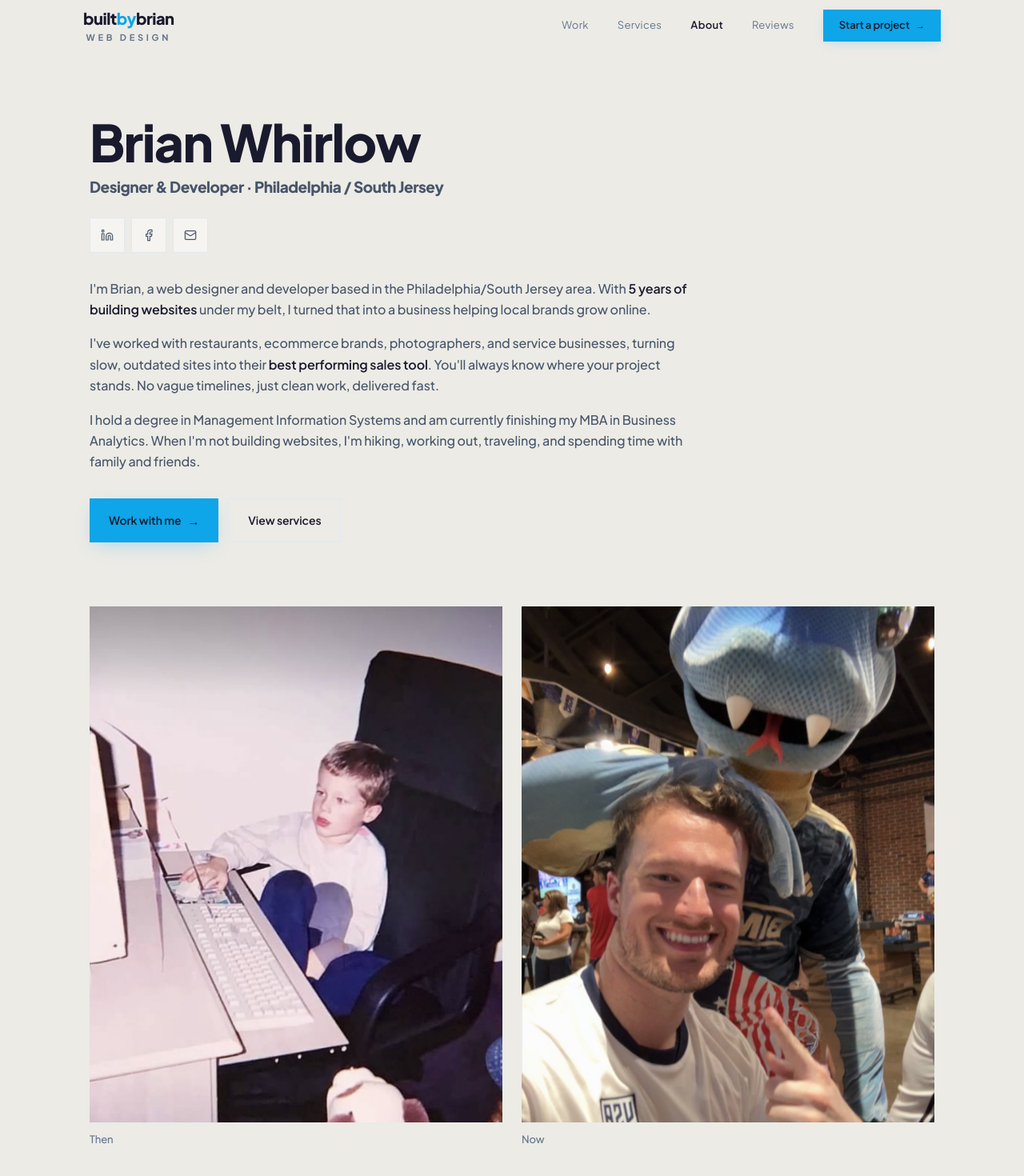
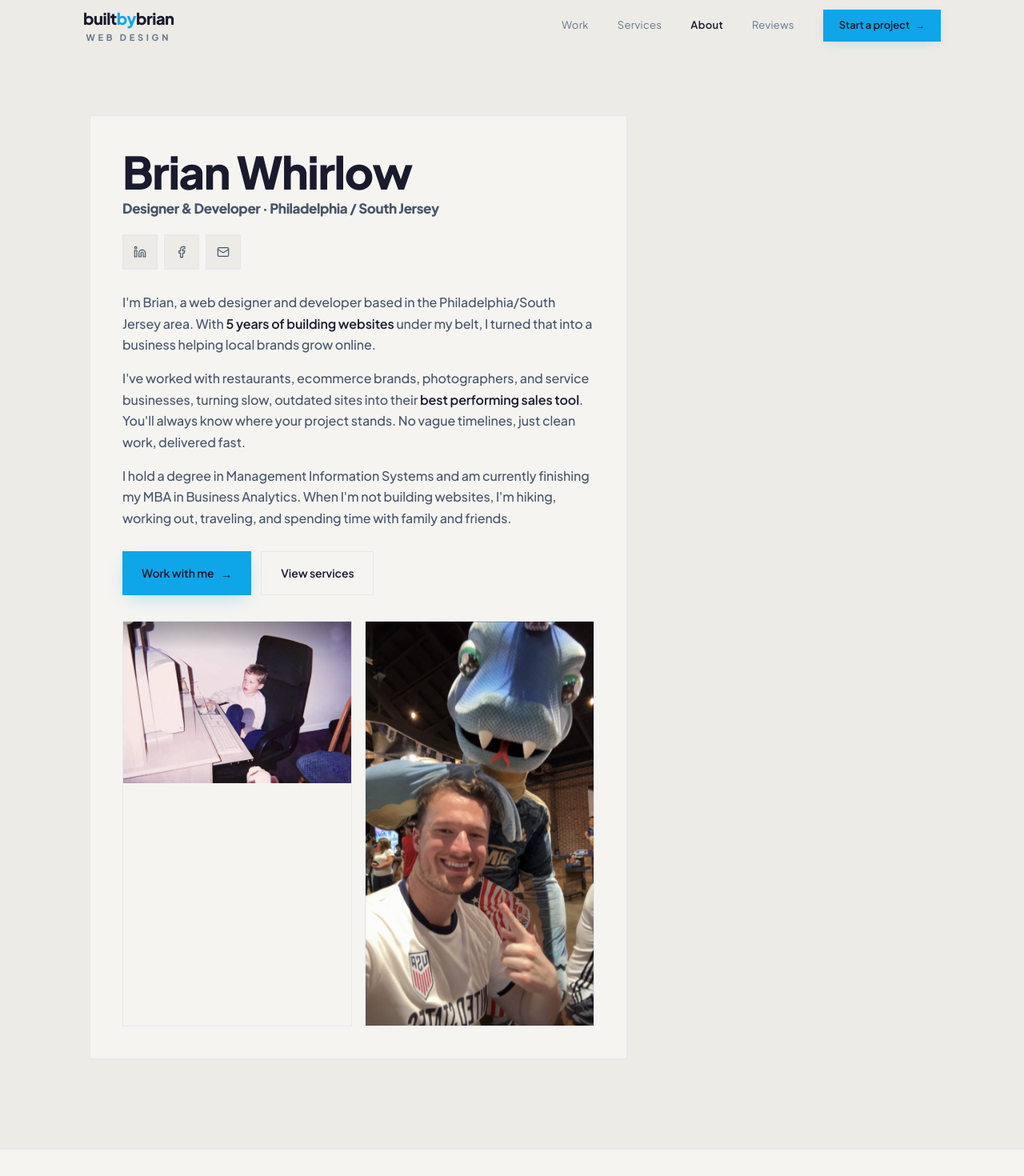
Before and after one commit to briwhirlow-pixel/personal-site, a Next.js app: page /about in a window 1280 px wide. Shown: the top 1470 px of the page at 80% size. Built offline with nearby package versions, Linux system fonts and the light colour scheme.

Commit message:
About page: everything in one card, full photos, no labels
Co-Authored-By: Claude Opus 4.6 <noreply@anthropic.com>

```diff
--- a/src/components/About.tsx
+++ b/src/components/About.tsx
@@ -8,26 +8,26 @@ export default function About() {
     <section id="about" className="relative bg-paper text-ink pt-20 pb-28">
       <div className="relative max-w-6xl mx-auto px-5 sm:px-8 md:px-12">
 
-        {/* Top half — name, title, socials, bio */}
-        <div className="max-w-3xl mb-16 sm:mb-20">
-          <Reveal>
+        <Reveal>
+          <div className="max-w-2xl bg-paper-soft border border-rule p-6 sm:p-8 md:p-10">
+
             <h1
               className="font-display font-extrabold leading-[1.05] tracking-[-0.025em] text-ink"
-              style={{ fontSize: 'clamp(36px, 7vw, 64px)' }}
+              style={{ fontSize: 'clamp(32px, 6vw, 56px)' }}
             >
               Brian Whirlow
             </h1>
-            <p className="font-display font-extrabold tracking-[-0.025em] text-ink-soft text-[17px] sm:text-[19px] mt-2">
+            <p className="font-display font-extrabold tracking-[-0.025em] text-ink-soft text-[15px] sm:text-[17px] mt-1">
               Designer & Developer · Philadelphia / South Jersey
             </p>
 
-            <div className="flex items-center gap-2 mt-6">
+            <div className="flex items-center gap-2 mt-5">
               <a
                 href={siteConfig.social.linkedin}
                 target="_blank"
                 rel="noopener noreferrer"
                 aria-label="LinkedIn"
-                className="w-11 h-11 border border-rule bg-paper-soft flex items-center justify-center text-ink-soft hover:bg-forest hover:text-white hover:border-forest transition-colors"
+                className="w-11 h-11 border border-rule bg-paper flex items-center justify-center text-ink-soft hover:bg-forest hover:text-white hover:border-forest transition-colors"
                 style={{ minWidth: 44, minHeight: 44 }}
               >
                 <Linkedin size={16} strokeWidth={1.75} />
@@ -37,7 +37,7 @@ export default function About() {
                 target="_blank"
                 rel="noopener noreferrer"
                 aria-label="Facebook"
-                className="w-11 h-11 border border-rule bg-paper-soft flex items-center justify-center text-ink-soft hover:bg-forest hover:text-white hover:border-forest transition-colors"
+                className="w-11 h-11 border border-rule bg-paper flex items-center justify-center text-ink-soft hover:bg-forest hover:text-white hover:border-forest transition-colors"
                 style={{ minWidth: 44, minHeight: 44 }}
               >
                 <Facebook size={16} strokeWidth={1.75} />
@@ -45,16 +45,14 @@ export default function About() {
               <a
                 href={`mailto:${siteConfig.email}`}
                 aria-label="Email"
-                className="w-11 h-11 border border-rule bg-paper-soft flex items-center justify-center text-ink-soft hover:bg-forest hover:text-white hover:border-forest transition-colors"
+                className="w-11 h-11 border border-rule bg-paper flex items-center justify-center text-ink-soft hover:bg-forest hover:text-white hover:border-forest transition-colors"
                 style={{ minWidth: 44, minHeight: 44 }}
               >
                 <Mail size={16} strokeWidth={1.75} />
               </a>
             </div>
-          </Reveal>
 
-          <Reveal delay={80}>
-            <div className="space-y-4 text-ink-soft text-[15px] sm:text-[16px] leading-[1.65] mt-8 mb-8 font-medium">
+            <div className="space-y-4 text-ink-soft text-[15px] sm:text-[16px] leading-[1.65] mt-7 mb-7 font-medium">
               <p>
                 I&apos;m Brian, a web designer and developer based in the Philadelphia/South Jersey area.
                 With <span className="text-ink font-semibold">5 years of building websites</span> under my belt,
@@ -73,7 +71,7 @@ export default function About() {
               </p>
             </div>
 
-            <div className="flex flex-col sm:flex-row flex-wrap gap-3">
+            <div className="flex flex-col sm:flex-row flex-wrap gap-3 mb-8">
               <a
                 href="/contact"
                 className="inline-flex items-center justify-center gap-2 bg-clay text-ink font-semibold px-6 py-4 hover:bg-clay-deep transition-colors text-[14px] active:scale-[0.98]"
@@ -90,36 +88,30 @@ export default function About() {
                 View services
               </a>
             </div>
-          </Reveal>
-        </div>
 
-        {/* Bottom half — then & now photos */}
-        <Reveal delay={160}>
-          <div className="grid grid-cols-2 gap-4 sm:gap-6">
-            <div className="relative overflow-hidden">
-              <div className="aspect-[4/5] relative">
+            <div className="grid grid-cols-2 gap-3 sm:gap-4">
+              <div className="overflow-hidden border border-rule">
                 <Image
                   src="/images/brian-young.jpg"
                   alt="Brian as a kid at the computer"
-                  fill
-                  className="object-cover"
-                  sizes="(min-width: 768px) 45vw, 50vw"
+                  width={800}
+                  height={600}
+                  className="w-full h-auto"
+                  sizes="(min-width: 768px) 300px, 45vw"
                 />
               </div>
-              <p className="mt-3 text-[13px] text-ink-muted font-medium">Then</p>
-            </div>
-            <div className="relative overflow-hidden">
-              <div className="aspect-[4/5] relative">
+              <div className="overflow-hidden border border-rule">
                 <Image
                   src="/images/brian-now.jpg"
                   alt="Brian today"
-                  fill
-                  className="object-cover"
-                  sizes="(min-width: 768px) 45vw, 50vw"
+                  width={800}
+                  height={1000}
+                  className="w-full h-auto"
+                  sizes="(min-width: 768px) 300px, 45vw"
                 />
               </div>
-              <p className="mt-3 text-[13px] text-ink-muted font-medium">Now</p>
             </div>
+
           </div>
         </Reveal>
       </div>
```
